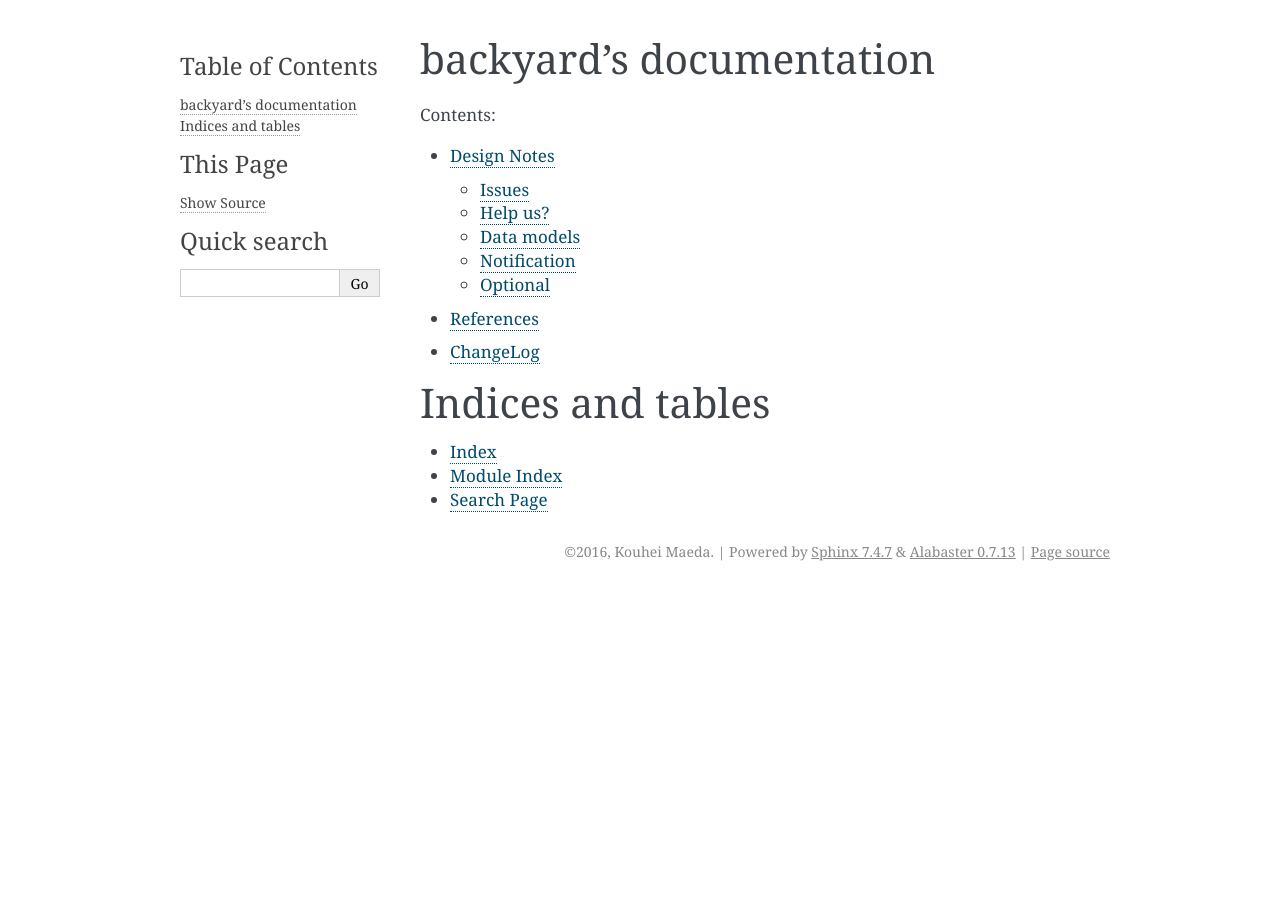
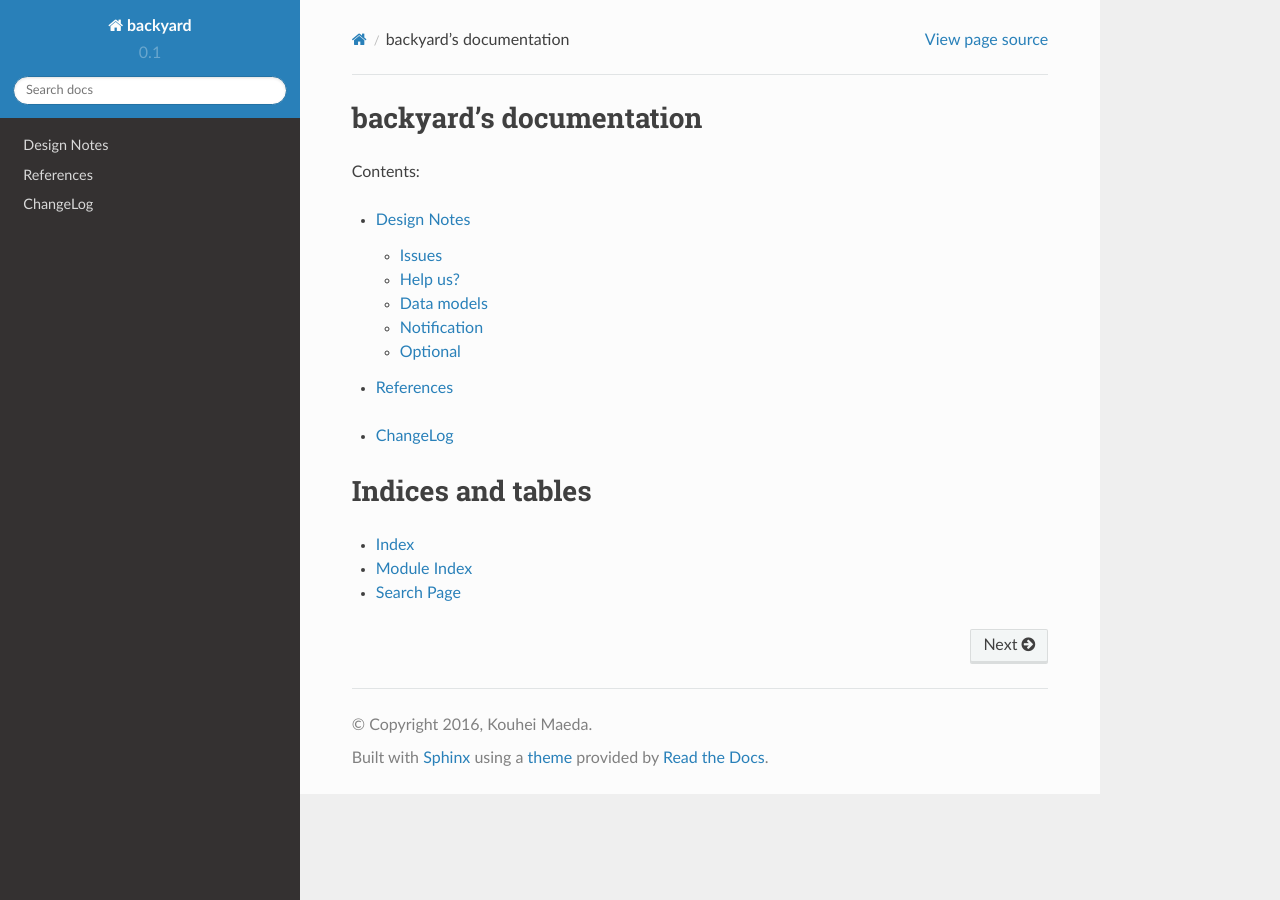
Before and after one commit to mkouhei/backyard, a Sphinx documentation site: the page built from docs/source/index.rst, in a window 1280 px wide. Built offline with Sphinx 7.4.7 and the Read the Docs theme 2.0.0, drawn with Linux system fonts in a browser that asks for light colours.

Commit message:
Changes Sphinx theme.
Signed-off-by: Kouhei Maeda <mkouhei@palmtb.net>

```diff
--- a/docs/source/conf.py
+++ b/docs/source/conf.py
@@ -110,7 +110,7 @@ todo_include_todos = False
 
 # The theme to use for HTML and HTML Help pages.  See the documentation for
 # a list of builtin themes.
-html_theme = 'alabaster'
+html_theme = 'sphinx_rtd_theme'
 
 # Theme options are theme-specific and customize the look and feel of a theme
 # further.  For a list of options available for each theme, see the
--- a/docs/source/modules/index.rst
+++ b/docs/source/modules/index.rst
@@ -4,9 +4,7 @@ References
 .. toctree::
    :maxdepth: 2
 
-.. automodule:: backyard.sample
+.. automodule:: backyard.__init__
    :members:
    :show-inheritance:
    :inherited-members:
-
-.. ##### ToDo: Rewrite this automodule section. ####
```
